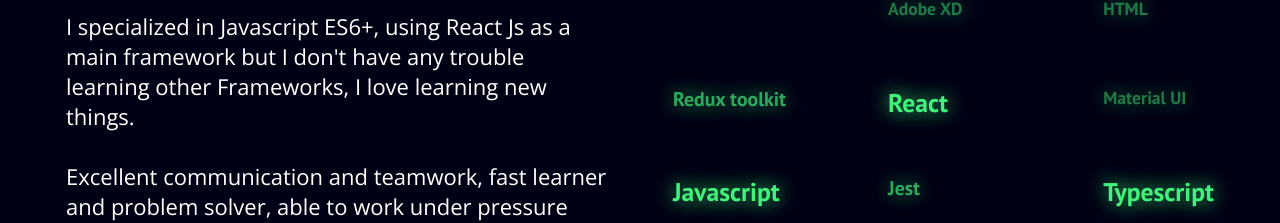
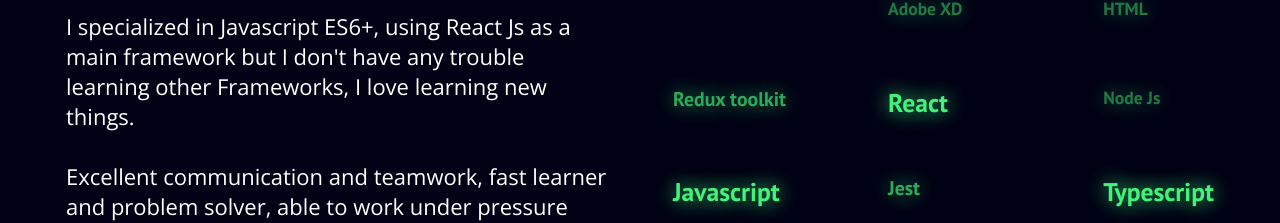
Before and after one commit to joselatines/personal-website, a React (Create React App) app: page / in a window 1280 px wide. Shown: the part 2692-2915 px from the top of the page. Built offline with nearby package versions, Linux system fonts and the light colour scheme.

Commit message:
CV changed

```diff
--- a/src/sections/AboutMe.jsx
+++ b/src/sections/AboutMe.jsx
@@ -29,7 +29,7 @@ export const AboutMe = ({ interests }) => {
 						viewport={{ once: true }}
 					>
 						<motion.p variants={fromTop}>
-							Hi! I am Jose Latines a 19 years old <strong> Frontend Developer </strong> from 🇻🇪 specialized in technologies such as React js.
+							Hi! I am Jose Latines a <strong> Frontend Developer </strong> from 🇻🇪 specialized in technologies such as React js.
 						</motion.p>
 						<motion.p variants={fromTop}>
 						I am currently a <strong> Freelance  Developer </strong>but I am looking to work in a full time job.
--- a/src/sections/components/Skills3D.jsx
+++ b/src/sections/components/Skills3D.jsx
@@ -49,7 +49,7 @@ export const Skills3D = ({ mouseX, mouseY }) => {
 			gridArea: 'd2',
 		},
 		{
-			name: 'Material UI',
+			name: 'Node Js',
 			type: 'little',
 			gridArea: 'd3',
 			posX: 85,
```
Also changed, not shown: 1 other file (tests, documents, lock files or other folders).
